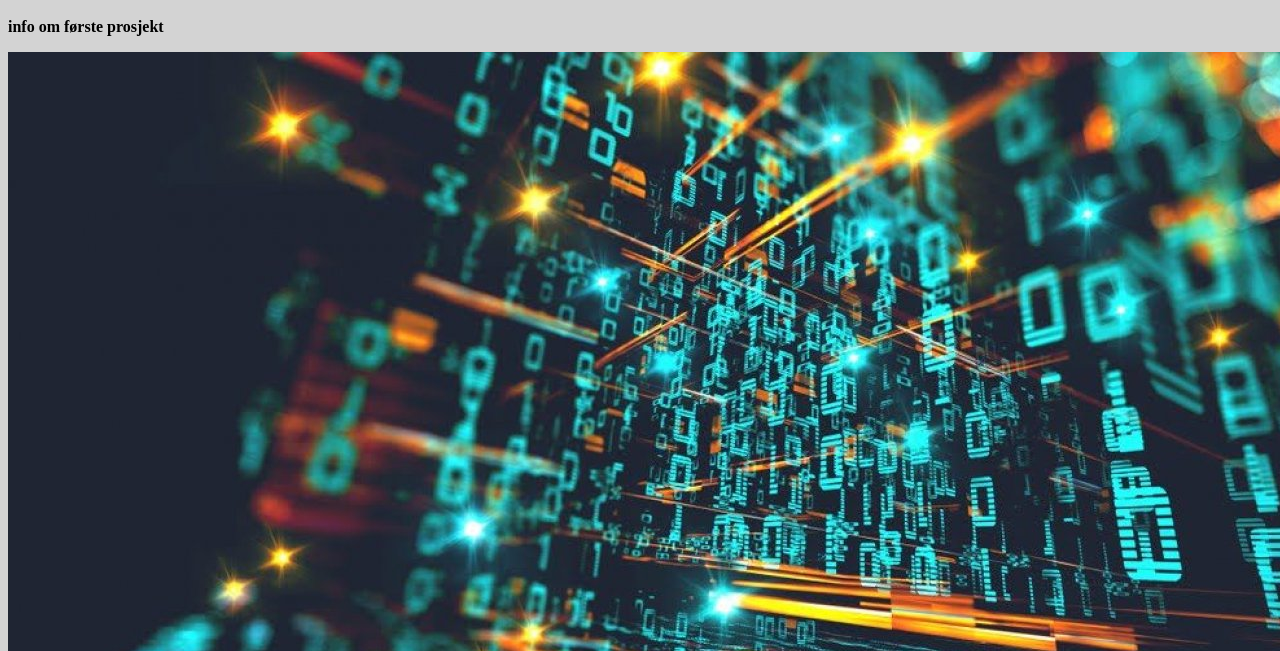
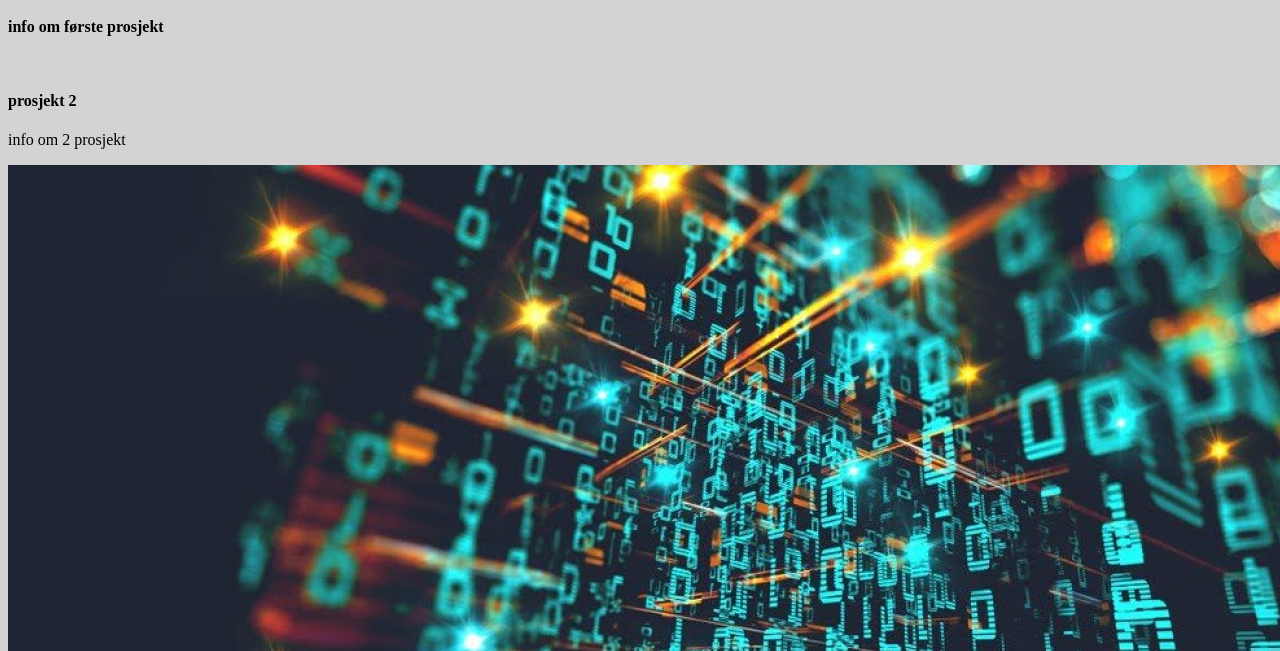
Before and after one commit to kandikatt98/stackblitz-kodeloftet-prosjekt-oversikt-kenfnz, a website: page index.html in a window 1280 px wide. Shown: the part 149-800 px from the top of the page. Drawn offline with Linux system fonts and the light colour scheme.

Commit message:
bilde plassering oppdatering

```diff
--- a/index.html
+++ b/index.html
@@ -18,11 +18,12 @@
     <section>
         <h4>prosjekt 1</h4>
         <p><strong>info om første prosjekt</strong></p>
-        <img src="images/programering.jpg" alt="">
+        <img src="" alt="">
     </section>
     <section>
         <h4>prosjekt 2</h4>
         <p>info om 2 prosjekt</p>
+        <img src="images/programering.jpg" alt="programering tekst på en skjerm">
     </section>
 </main>
 
```
